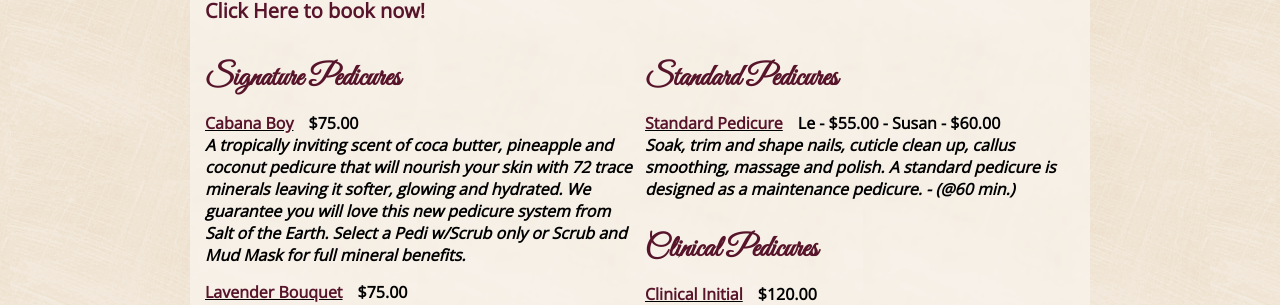
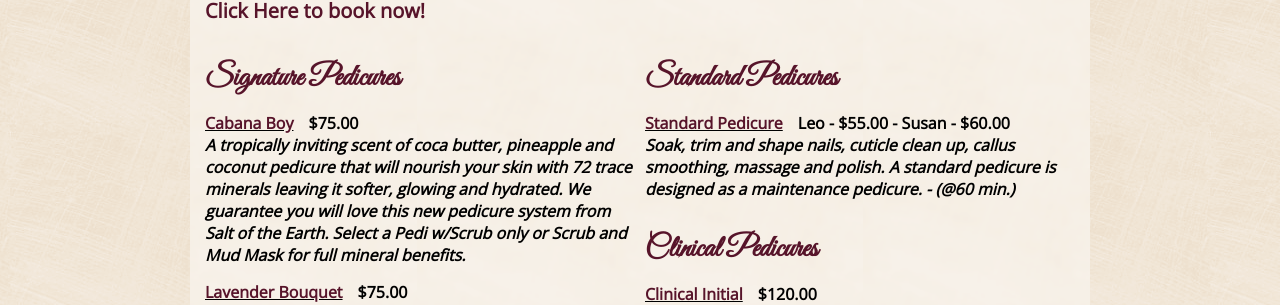
Before and after one commit to susanspedispa/susanspedispa.github.io, a Jekyll site: the page built from menu/pedicures.html, in a window 1280 px wide. Shown: the part 220-525 px from the top of the page. Built offline with Jekyll 4.4.1, drawn with Linux system fonts in a browser that asks for light colours.

Commit message:
Update pedicures.yml

```diff
--- a/_data/pedicures.yml
+++ b/_data/pedicures.yml
@@ -30,7 +30,7 @@ menu:
     - name: Standard Pedicures
       treatments:
         - name: Standard Pedicure
-          price: Le - $55.00 - Susan - $60.00
+          price: Leo - $55.00 - Susan - $60.00
           description: >
             Soak, trim and shape nails, cuticle clean up, callus smoothing, massage and polish.
             A standard pedicure is designed as a maintenance pedicure. - (@60 min.)
```
